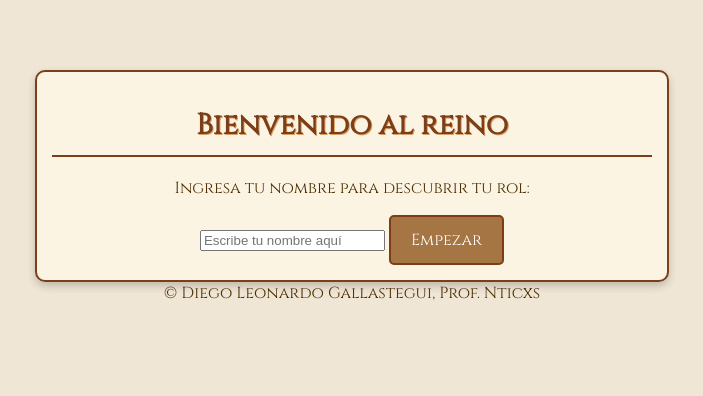
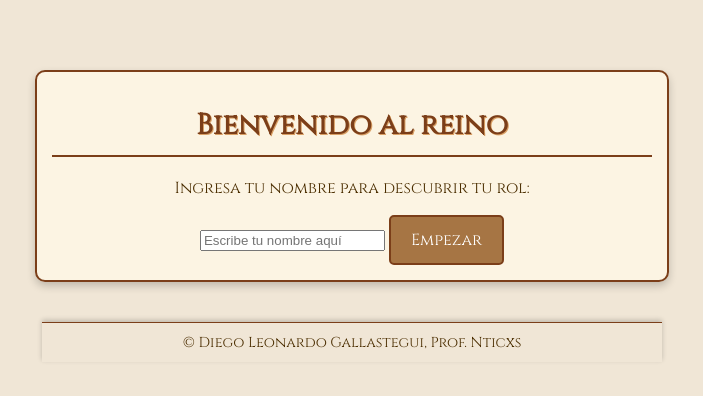
Before and after one commit to GallasDiego/GallasDiego.github.io, a plain HTML site: page index.html in a window 1280 px wide. Shown: the whole page, without its empty margins (288-991 px from the left). Drawn offline with Linux system fonts and the light colour scheme.

Commit message:
Update style.css

```diff
--- a/style.css
+++ b/style.css
@@ -76,3 +76,15 @@ button:hover {
     border: 3px solid #7b3e19;
     border-radius: 10px;
 }
+footer {
+    margin-top: 40px;
+    padding: 10px;
+    text-align: center;
+    font-size: 0.9em;
+    color: #4b2e00;
+    background-color: #f0e6d6;
+    border-top: 1px solid #7b3e19;
+    width: 100%;
+    max-width: 600px;
+    box-shadow: 0 -2px 5px rgba(0, 0, 0, 0.2);
+}
```
